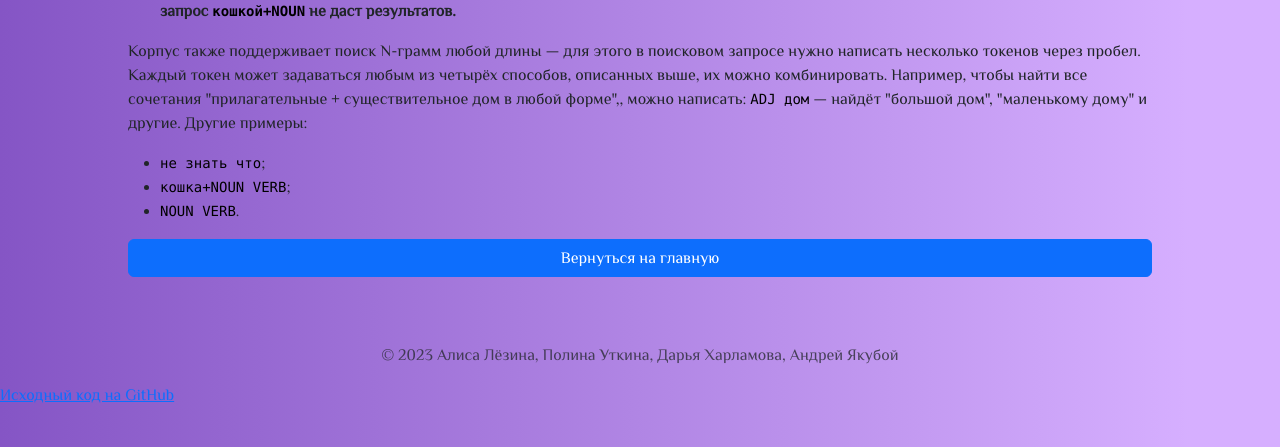
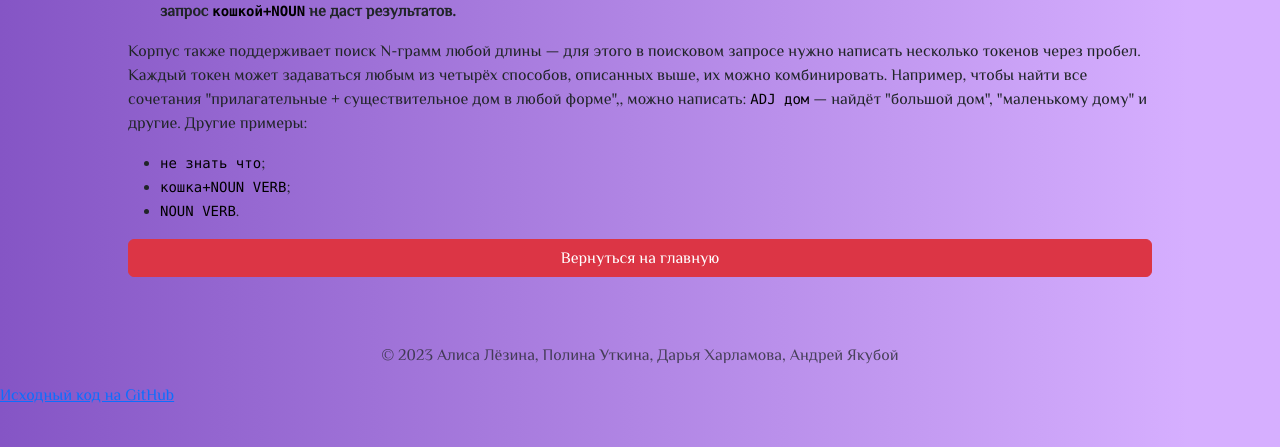
Before and after one commit to Futyn-Maker/stenza_corpus, a Flask app: page /help in a window 1280 px wide. Shown: the part 899-1346 px from the top of the page. Run offline with Flask 3, Linux system fonts and the light colour scheme.

Commit message:
Design changes

```diff
--- a/app/templates/base.html
+++ b/app/templates/base.html
@@ -44,7 +44,7 @@
       </div>
 {% block content %} {% endblock %}
 {% if active is not defined or active != "index" %}
-      <a href="/" class="btn btn-primary text-center d-block mx-auto">Вернуться на главную</a>
+      <a href="/" class="btn btn-danger text-center d-block mx-auto">Вернуться на главную</a>
 {% endif %}
     </main>
 
```
